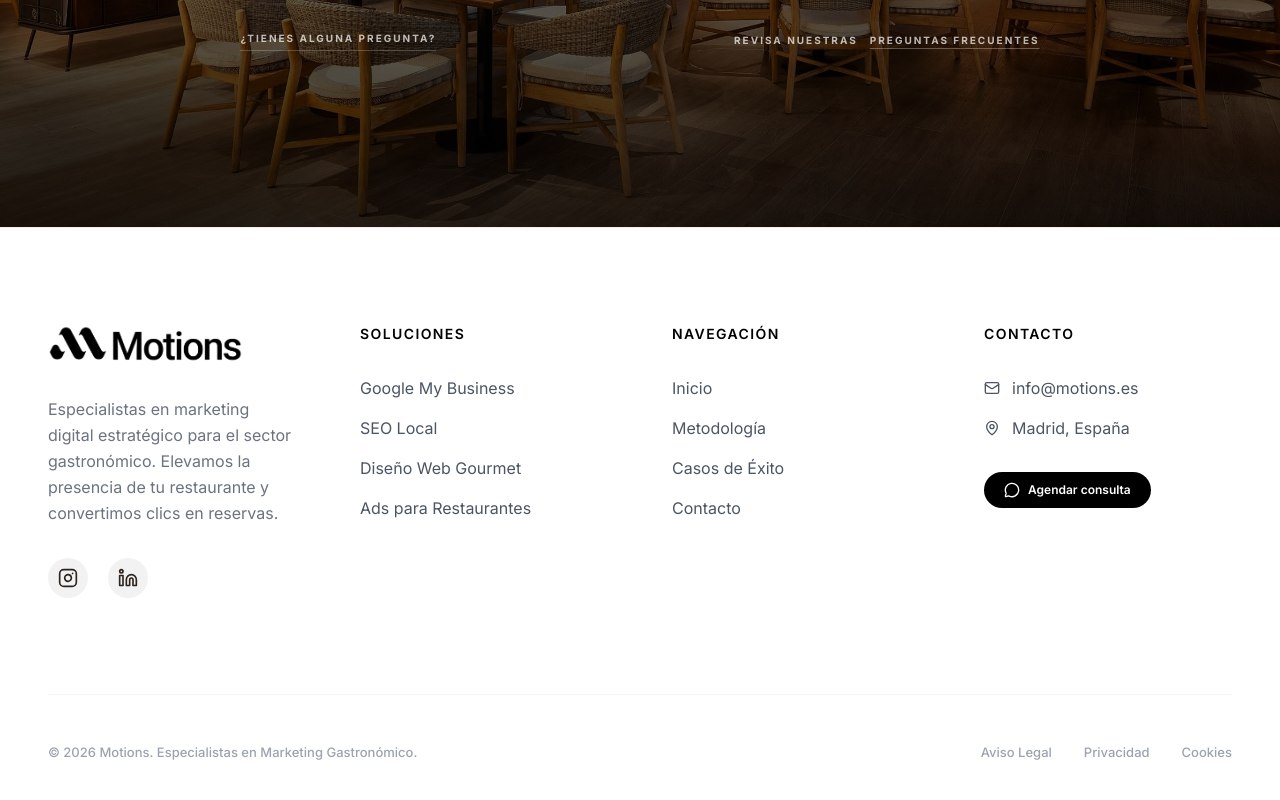
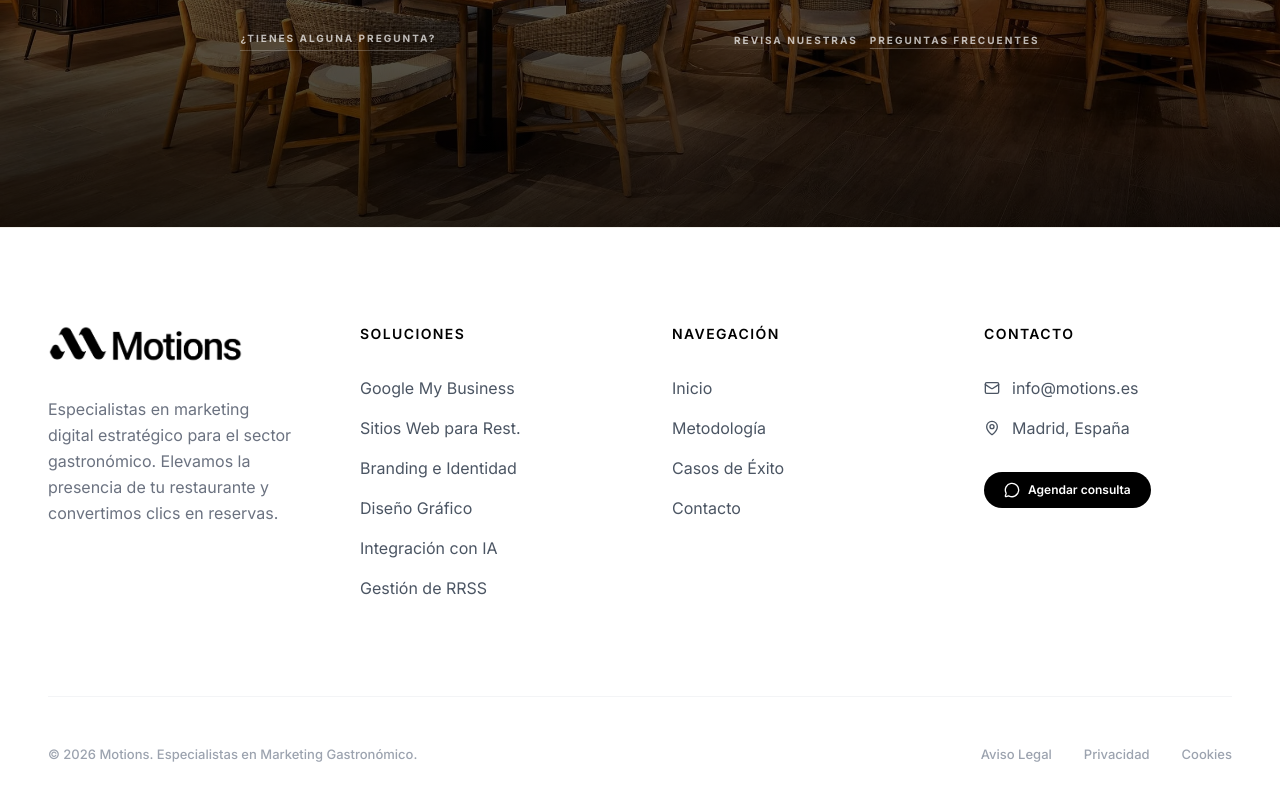
Before and after one commit to motionsmanagement/Motions, a React (Vite) app: page / in a window 1280 px wide. Shown: the part 5226-6026 px from the top of the page. Built offline with nearby package versions, Linux system fonts and the light colour scheme.

Commit message:
style: remove social media from footer and update services list

```diff
--- a/components/Footer.tsx
+++ b/components/Footer.tsx
@@ -15,14 +15,6 @@ const Footer: React.FC = () => {
             <p className="text-gray-500 text-base leading-relaxed max-w-xs">
               Especialistas en marketing digital estratégico para el sector gastronómico. Elevamos la presencia de tu restaurante y convertimos clics en reservas.
             </p>
-            <div className="flex gap-5">
-              <a href="#" className="w-10 h-10 rounded-full bg-black/5 flex items-center justify-center hover:bg-black hover:text-white transition-all">
-                <Instagram className="w-5 h-5" />
-              </a>
-              <a href="#" className="w-10 h-10 rounded-full bg-black/5 flex items-center justify-center hover:bg-black hover:text-white transition-all">
-                <Linkedin className="w-5 h-5" />
-              </a>
-            </div>
           </div>
 
           {/* Soluciones */}
@@ -30,9 +22,11 @@ const Footer: React.FC = () => {
             <h5 className="text-black font-semibold mb-8 text-sm uppercase tracking-widest">Soluciones</h5>
             <ul className="space-y-4">
               <li><Link to="/#services" className="text-gray-600 hover:text-black transition-colors">Google My Business</Link></li>
-              <li><Link to="/#services" className="text-gray-600 hover:text-black transition-colors">SEO Local</Link></li>
-              <li><Link to="/#services" className="text-gray-600 hover:text-black transition-colors">Diseño Web Gourmet</Link></li>
-              <li><Link to="/#services" className="text-gray-600 hover:text-black transition-colors">Ads para Restaurantes</Link></li>
+              <li><Link to="/#services" className="text-gray-600 hover:text-black transition-colors">Sitios Web para Rest.</Link></li>
+              <li><Link to="/#services" className="text-gray-600 hover:text-black transition-colors">Branding e Identidad</Link></li>
+              <li><Link to="/#services" className="text-gray-600 hover:text-black transition-colors">Diseño Gráfico</Link></li>
+              <li><Link to="/#services" className="text-gray-600 hover:text-black transition-colors">Integración con IA</Link></li>
+              <li><Link to="/#services" className="text-gray-600 hover:text-black transition-colors">Gestión de RRSS</Link></li>
             </ul>
           </div>
 
```
